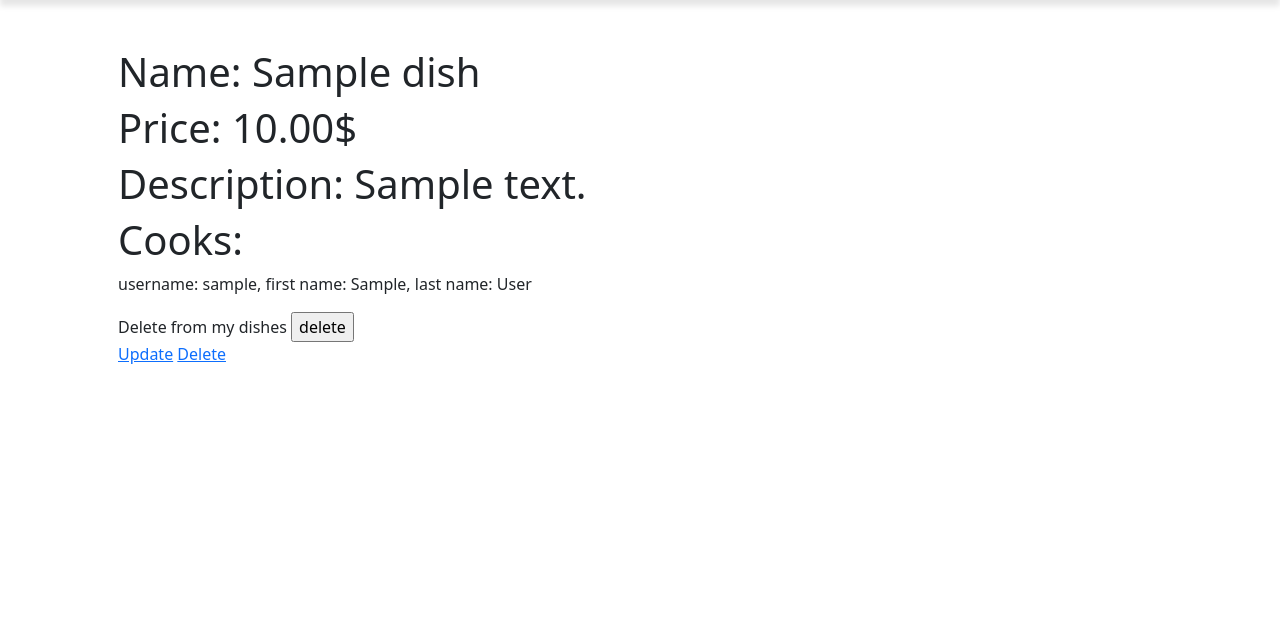
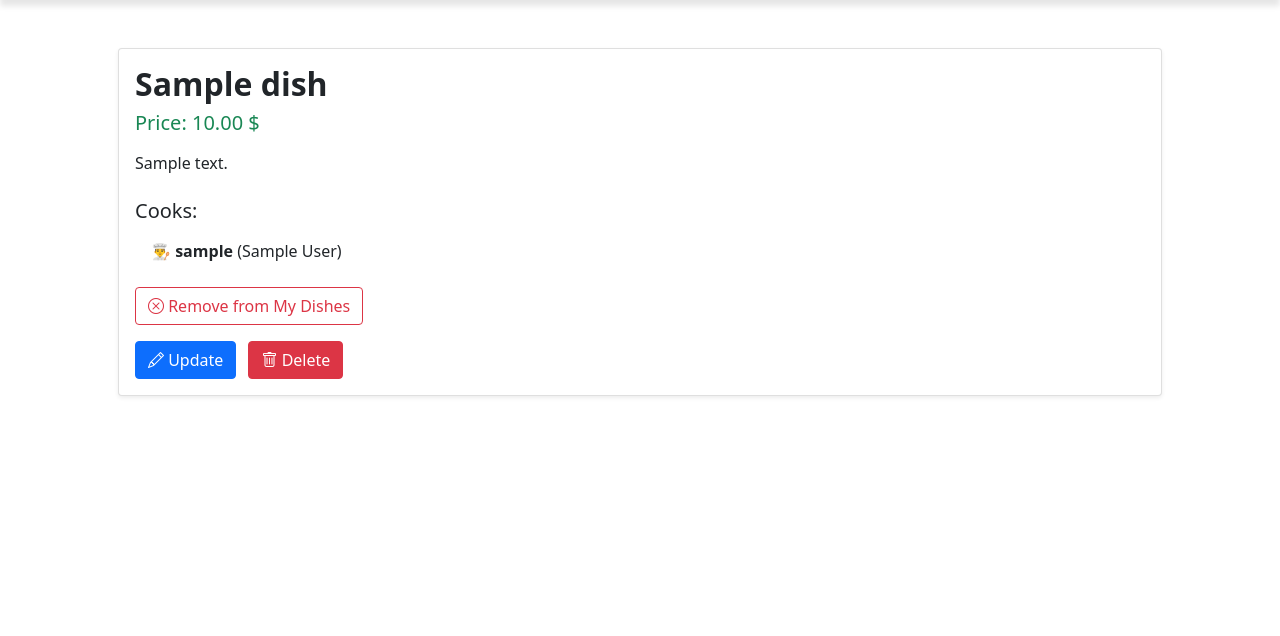
Before and after one commit to sachavskyi/culinary-system, a Django app: page /dishes/1/ in a window 1280 px wide. Shown: the part 56-692 px from the top of the page. Run offline with Django 5.2, Linux system fonts and the light colour scheme; a user stored in the database is signed in; tables that the repository leaves empty hold one stand-in row (values such as "Sample post").

Commit message:
feat: improve dish detail page UI

```diff
--- a/templates/kitchen/dish_detail.html
+++ b/templates/kitchen/dish_detail.html
@@ -1,31 +1,52 @@
 {% extends "base.html" %}
 
 {% block content %}
-  <h1>Name: {{ dish.name }}</h1>
-  <h1>Price: {{ dish.price }}$</h1>
+<div class="card shadow-sm mb-4">
+  <div class="card-body">
+    <h2 class="card-title fw-bold">{{ dish.name }}</h2>
+    <h5 class="text-success mb-3">Price: {{ dish.price }} $</h5>
+
     {% if dish.description %}
-    <h1>Description: {{ dish.description }}</h1>
+      <p class="card-text">{{ dish.description }}</p>
     {% else %}
-    <h1>No description</h1>
+      <p class="text-muted fst-italic">No description</p>
     {% endif %}
-  <h1>Cooks:</h1>
-  {% if dish.cooks %}
+
+    <h5 class="mt-4">Cooks:</h5>
+    {% if dish.cooks.all %}
+      <ul class="list-group list-group-flush mb-3">
         {% for cook in dish.cooks.all %}
-      <p>username: {{ cook.username }}, first name: {{ cook.first_name }}, last name: {{ cook.last_name }}</p>
+          <li class="list-group-item">
+            👨‍🍳 <strong>{{ cook.username }}</strong>
+            ({{ cook.first_name }} {{ cook.last_name }})
+          </li>
         {% endfor %}
+      </ul>
     {% else %}
-    <p>No cooks</p>
+      <p class="text-muted fst-italic">No cooks assigned</p>
     {% endif %}
-  <form method="post">
+
+    <form method="post" class="d-inline">
       {% csrf_token %}
       {% if user in dish.cooks.all %}
-      Delete from my dishes
-      <input type="submit" name="action" value="delete">
+        <button type="submit" name="action" value="delete" class="btn btn-outline-danger">
+          <i class="bi bi-x-circle"></i> Remove from My Dishes
+        </button>
       {% else %}
-      Add to my dishes
-      <input type="submit" name="action" value="add">
+        <button type="submit" name="action" value="add" class="btn btn-outline-success">
+          <i class="bi bi-plus-circle"></i> Add to My Dishes
+        </button>
       {% endif %}
     </form>
-  <a href={% url "kitchen:dish-update" dish.id %}>Update</a>
-  <a href={% url "kitchen:dish-delete" dish.id %}>Delete</a>
+
+    <div class="mt-3">
+      <a href="{% url 'kitchen:dish-update' dish.id %}" class="btn btn-primary me-2">
+        <i class="bi bi-pencil"></i> Update
+      </a>
+      <a href="{% url 'kitchen:dish-delete' dish.id %}" class="btn btn-danger">
+        <i class="bi bi-trash"></i> Delete
+      </a>
+    </div>
+  </div>
+</div>
 {% endblock %}
```
Lines whose indentation alone changed are shown as unchanged.
